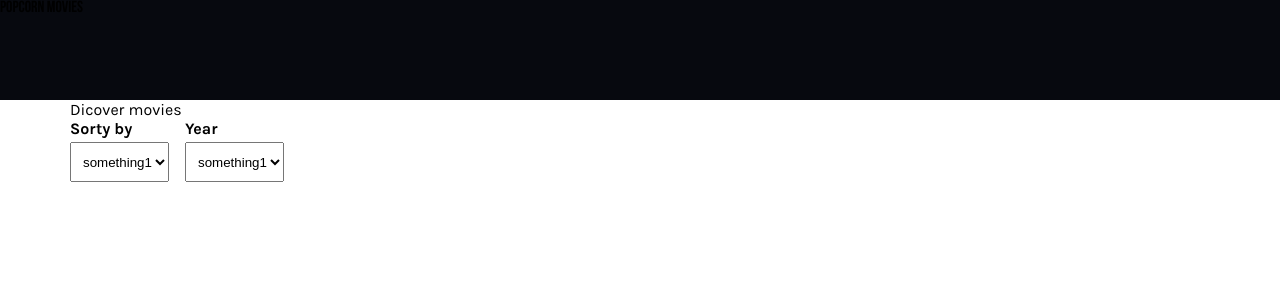
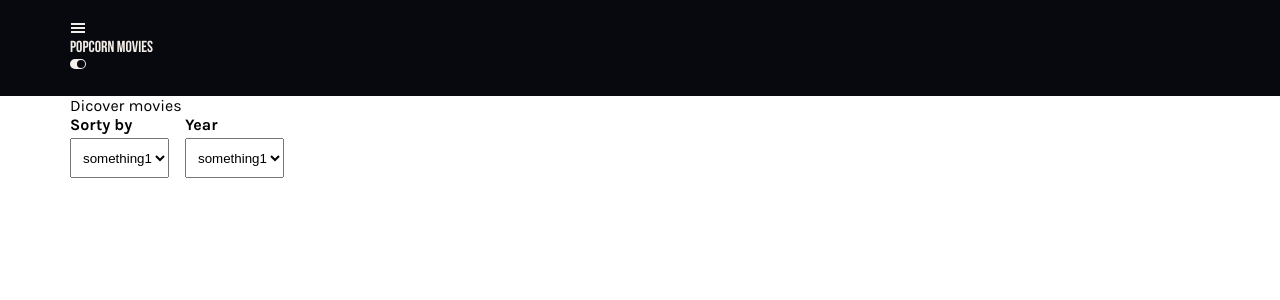
Before and after one commit to DawidSkoPython/simple-database-movie, a React (Create React App) app: page / in a window 1280 px wide. Shown: the top 300 px of the page. Built offline with nearby package versions, Linux system fonts and the light colour scheme.

Commit message:
add logo

```diff
--- a/src/components/header/Header.tsx
+++ b/src/components/header/Header.tsx
@@ -3,6 +3,8 @@ import HeaderWrapper from "./HeaderWrapper";
 
 import PopcornIconSvg from "src/themes/icons/popcorn.svg";
 // import PopcornIcon from "src/components/header/PopcornIcon";
+import { GiHamburgerMenu } from "react-icons/gi";
+import { BsToggleOn } from "react-icons/bs";
 
 import Logo from "./Logo";
 import LogoWrapper from "./LogoWrapper";
@@ -12,15 +14,35 @@ import HeaderStyled from "./HeaderStyled";
 type HeaderProps = {};
 
 export const Header: React.FC<HeaderProps> = ({}) => {
+  const isMobile = window.innerHeight <= 576;
   return (
     <HeaderStyled id="header">
       <HeaderWrapper>
-        <LogoWrapper>
-          {/* <Logo id="logo"> */}
-          {/* <PopcornIcon src={PopcornIconSvg} /> */}
-          Popcorn Movies
-          {/* </Logo> */}
-        </LogoWrapper>
+        {isMobile ? (
+          <>
+            <GiHamburgerMenu />
+            {/* <LogoWrapper> */}
+            {/* <Logo id="logo"> */}
+            {/* <PopcornIcon src={PopcornIconSvg} /> */}
+            <div>Popcorn Movies</div>
+            {/* </Logo> */}
+            {/* </LogoWrapper> */}
+
+            <BsToggleOn />
+          </>
+        ) : (
+          <>
+            <GiHamburgerMenu />
+            {/* <LogoWrapper> */}
+            {/* <Logo id="logo"> */}
+            {/* <PopcornIcon src={PopcornIconSvg} /> */}
+            <div>Popcorn Movies</div>
+            {/* </Logo> */}
+            {/* </LogoWrapper> */}
+
+            <BsToggleOn />
+          </>
+        )}
       </HeaderWrapper>
     </HeaderStyled>
   );
--- a/src/components/header/HeaderStyled.ts
+++ b/src/components/header/HeaderStyled.ts
@@ -1,16 +1,17 @@
 import styled from "styled-components";
 
+// used for styling
 const HeaderStyled = styled.div`
   width: 100%;
-  /* height: 100px; */
+  height: 6em;
   background-color: #07090f;
-  /* display: flex; */
+  color: #f5ede7;
+  display: flex;
   align-items: center;
-  /* font-size: 30px; */
 
-  /* @media (max-width: 576px) {
+  @media (max-width: 576px) {
     height: 4em;
-  } */
+  }
 `;
 
 export default HeaderStyled;
--- a/src/components/header/HeaderWrapper.ts
+++ b/src/components/header/HeaderWrapper.ts
@@ -1,17 +1,12 @@
 import styled from "styled-components";
 
+// used mainly to constrain size
 const HeaderWrapper = styled.div`
-  /* font-size: 50px; */
-  /* color: #f5ede7; */
-  background-color: #07090f;
-  /* font-weight: 600; */
-  height: 100%;
+  width: 100%;
+  margin-right: auto;
+  margin-left: auto;
 
-  /* width: 100%; */
-  /* margin-right: auto; */
-  /* margin-left: auto; */
-
-  /* @media (max-width: 576px) {
+  @media (max-width: 576px) {
     display: flex;
     justify-content: space-between;
     align-items: center;
@@ -31,7 +26,7 @@ const HeaderWrapper = styled.div`
 
   @media (min-width: 1200px) {
     max-width: 1140px;
-  } */
+  }
 `;
 
 export default HeaderWrapper;
--- /dev/null
+++ b/src/components/header/logo/Logo.tsx
@@ -0,0 +1,6 @@
+import React from "react";
+import LogoWrapper from "../LogoWrapper";
+
+export const Logo = () => {
+  return <LogoWrapper>Popcorn movie</LogoWrapper>;
+};
--- /dev/null
+++ b/src/components/header/logo/LogoWrapper.ts
@@ -0,0 +1,3 @@
+import styled from "styled-components";
+
+const LogoWrapper = styled.span``;
```
